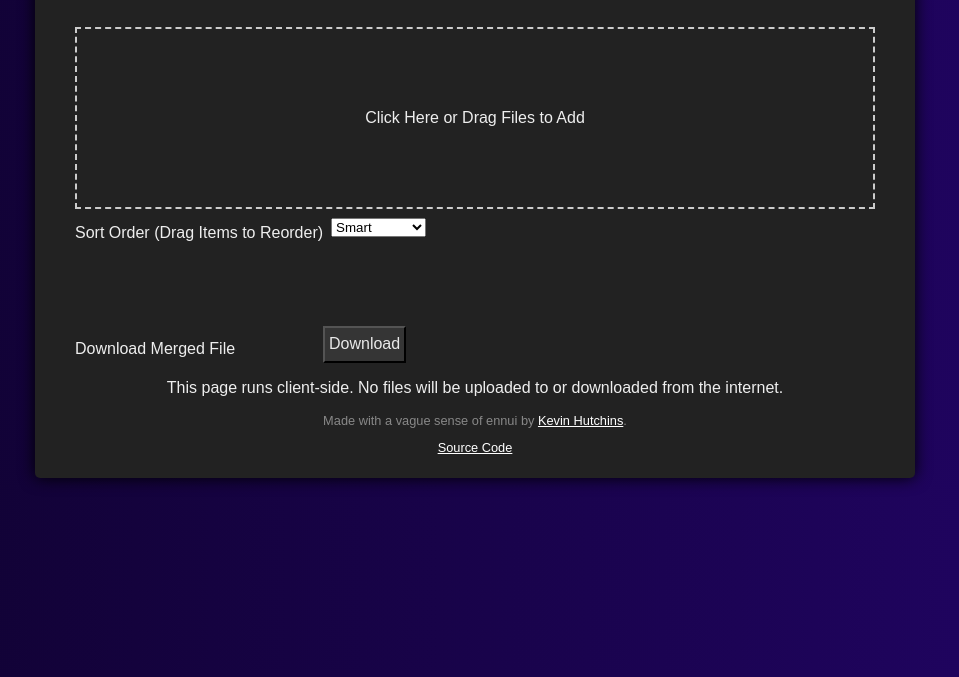
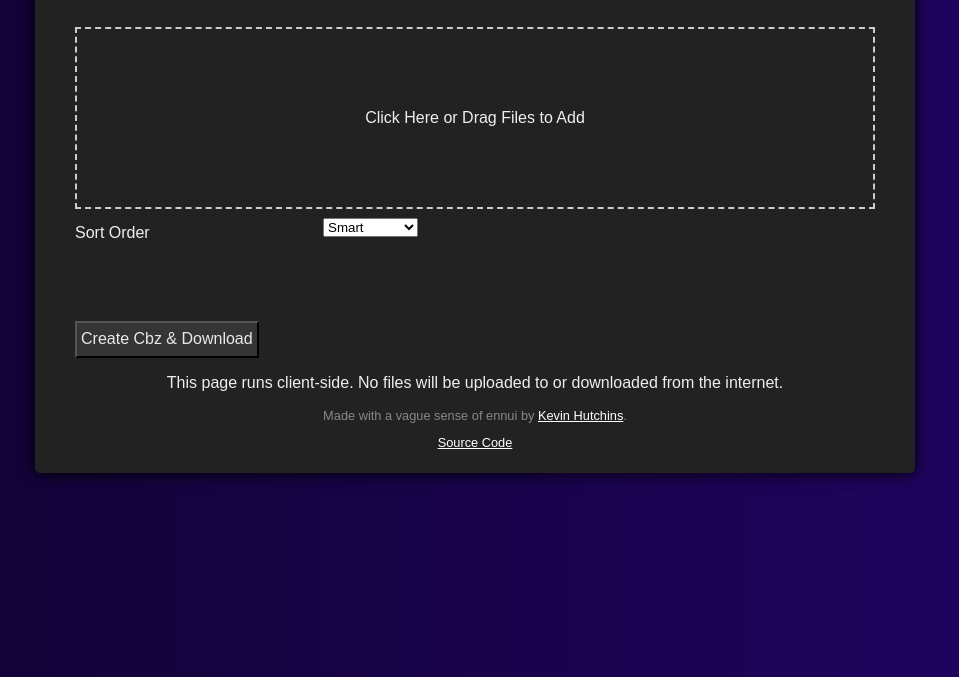
Before and after one commit to khutchins/ComicMergeJS, a website built with webpack: page www/index.html in a window 1280 px wide. Shown: the part 123-800 px from the top of the page, without its empty margins (165-1124 px from the left). Built offline with nearby package versions, Linux system fonts and the light colour scheme.

Commit message:
Tweak layout and html.

```diff
--- a/www/index.html
+++ b/www/index.html
@@ -25,7 +25,7 @@
 			</div>
 			<div>
 				<label>
-					<span class="form-label">Sort Order (Drag Items to Reorder)</span>
+					<span class="form-label">Sort Order</span>
           <select id="sort-order">
             <option value="smart">Smart</option>
             <option value="alpha">Alphabetical</option>
@@ -39,10 +39,7 @@
       </div>
       <div><progress class="hide" id="download-progress" max="100" value="0" hidden></progress></div>
       <div>
-				<label>
-					<span class="form-label">Download Merged File</span>
-					<button id="download-button">Download</button>
-				</label>
+				<button id="download-button">Create Cbz & Download</button>
 			</div>
 		</div>
   <div class="caveat"><p>This page runs client-side. No files will be uploaded to or downloaded from the internet.</p></div>
--- a/www/theme.css
+++ b/www/theme.css
@@ -78,11 +78,12 @@ button,
 #file-list .file-delete {
     background-color: #880000;
     color: white;
-    min-width: 40px;
+    min-width: 50px;
     height: 100%;
+    display: inline-block;
     text-align: center;
     cursor: pointer;
-    /* border-radius: 0 5px 5px 0; */
+    font-size: 1.65em;
 }
 
 
```
Also changed, not shown: LICENSE.md, README.md.
